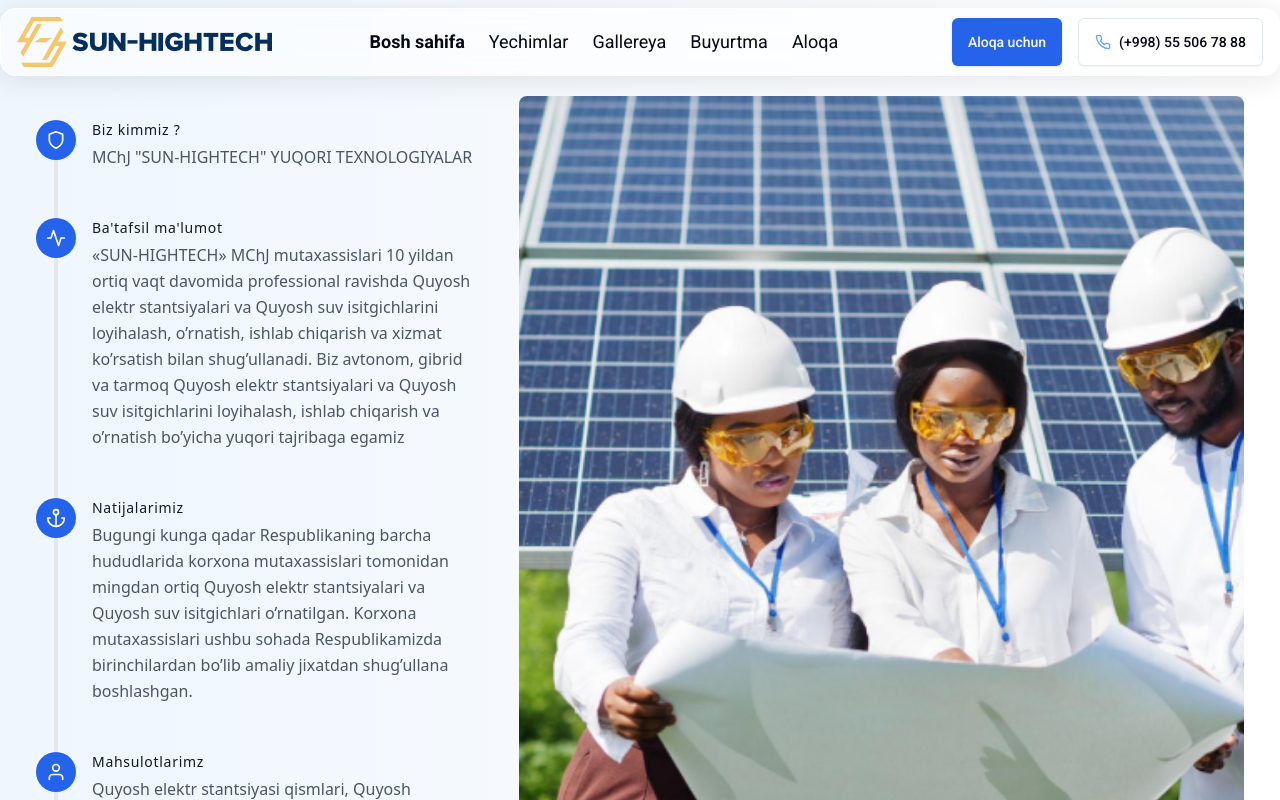
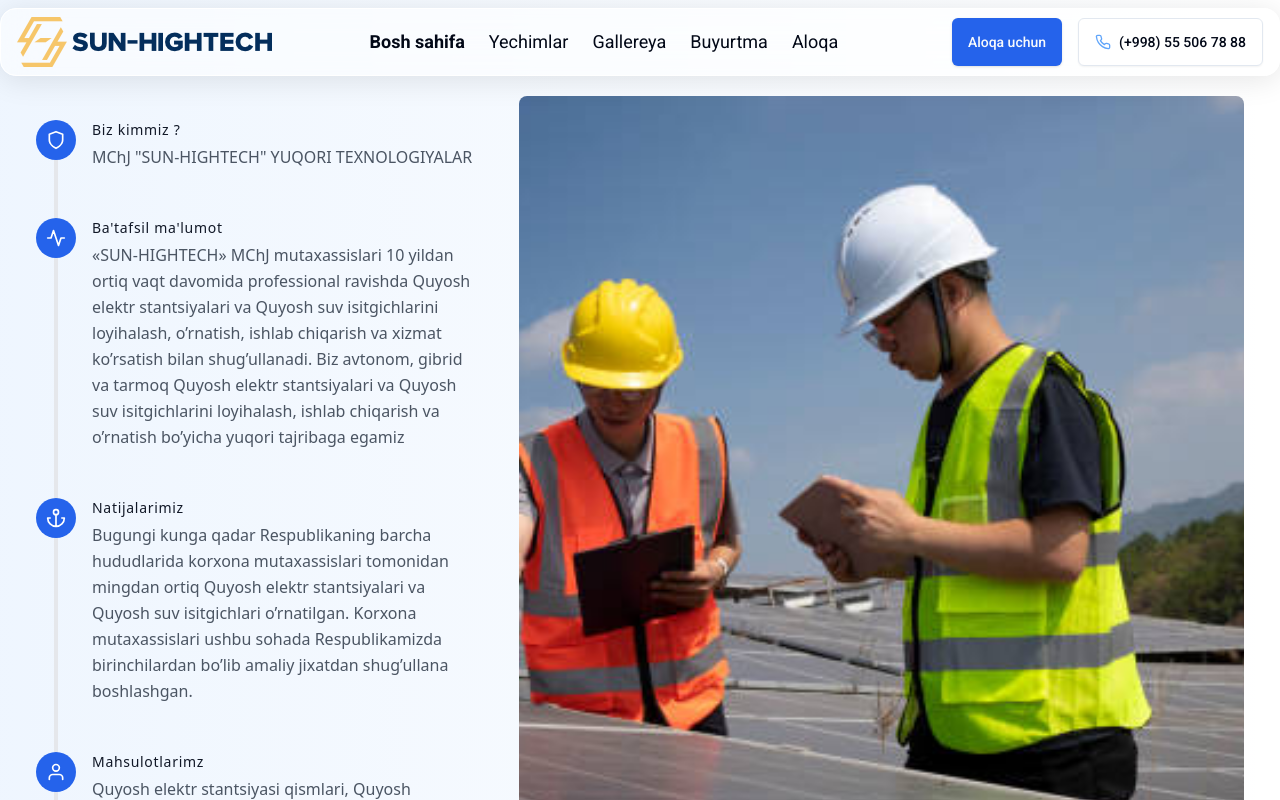
Before and after one commit to Farki-Devv/Sun-hightech-company, a React (Vite) app: page / in a window 1280 px wide. Shown: the top 800 px of the page. Built offline with nearby package versions, Linux system fonts and the light colour scheme.

Commit message:
company web site change

```diff
--- a/src/pages/home.tsx
+++ b/src/pages/home.tsx
@@ -171,7 +171,7 @@ function Home() {
 							</div>
 							<img
 								className='lg:w-3/5 md:w-1/2 object-cover object-center rounded-lg md:mt-0 mt-12'
-								src='./hero.png'
+								src='./gallery/engineers.jpg'
 								alt='step'
 							/>
 						</div>
```
Also changed, not shown: public/gallery/engineers.jpg (added).
